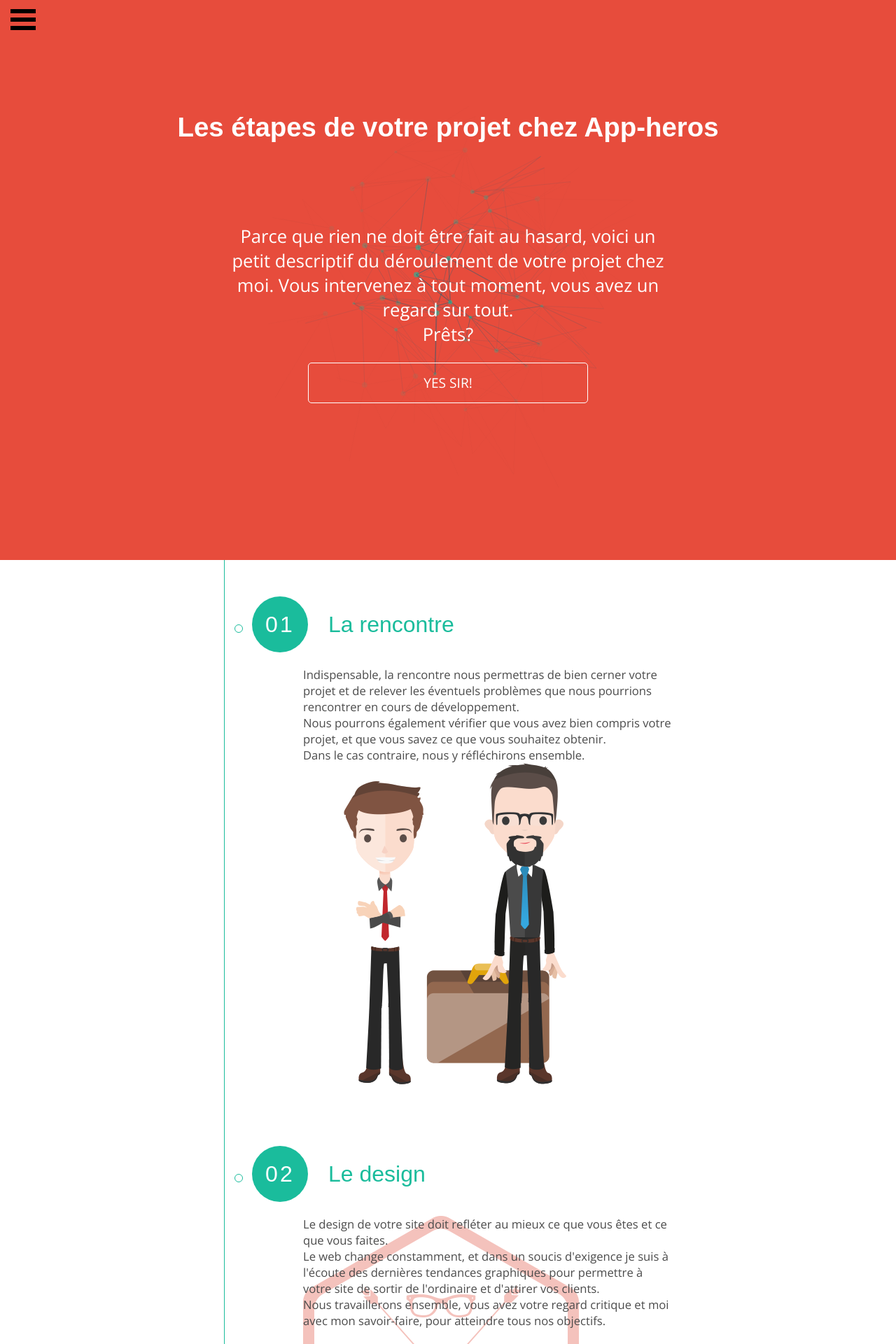
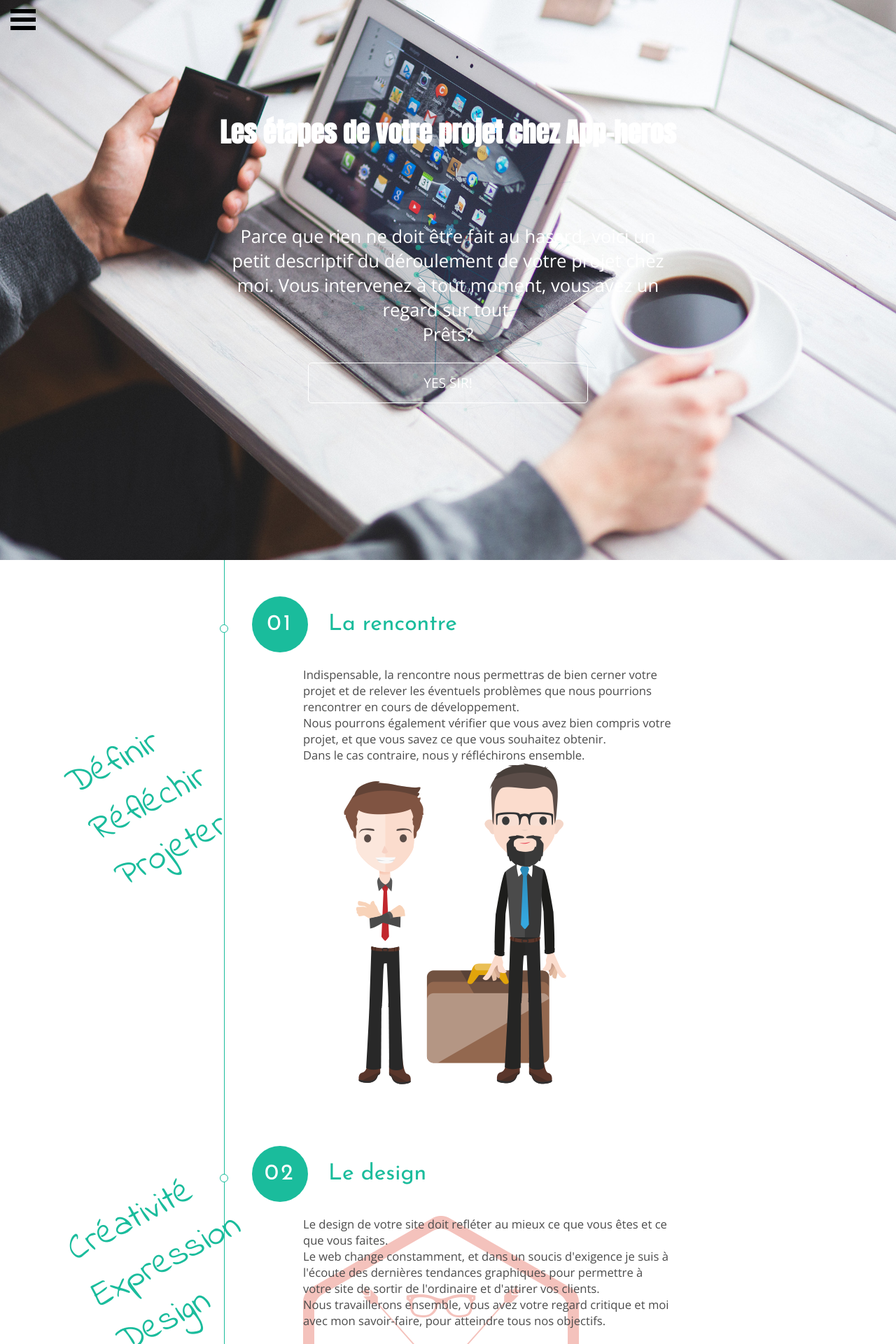
Before and after one commit to app-heros/site-web, a PHP site: page /etapes.html in a window 1280 px wide. Shown: the top 1920 px of the page at 70% size. Run offline with PHP 8.4, Linux system fonts and the light colour scheme; some libraries are stand-ins or nearby versions.

Commit message:
Change background etapes + services Change carte paralax

```diff
--- a/css/apphero.css
+++ b/css/apphero.css
@@ -1309,10 +1309,13 @@ body.etapes{
 }
 
 #large-header{
-    background:#e74c3c;
-    width:100%;
-}
-#large-header  h1{
+    width:100%;
+    background-image: url(../img/app-heros-back-services.jpg);
+    background-position:50% 50%;
+    position:relative;
+    background-size: cover;
+}
+#large-header h1{
     font-size: 4em;
     color: #fff;
     position: absolute;
@@ -1349,9 +1352,6 @@ body.etapes{
     color: #e74c3c;
     border: 1px solid #e74c3c;
 }
-
-
-
 .etapes p {
     font-size:1.3em;
     color:#4b4b4b;
@@ -1359,7 +1359,7 @@ body.etapes{
 .etapes h2 {
     position:relative;
     line-height:80px;
-    font-family : Dosis;font-size:3em;
+    font-size:3em;
     color:#1abc9c;
     text-align:left;
     margin-bottom:5%;
@@ -1381,7 +1381,7 @@ body.etapes{
     content: "";
     display: block;
     position: absolute;
-    left: -25px;
+    left: -46px;
     top: 40px;
     width: 10px;
     height: 10px;
@@ -1389,7 +1389,15 @@ body.etapes{
     background: none repeat scroll 0% 0% #FFF;
     border-radius: 50%;
 }
-
+.etapes .indicleft {
+    position: absolute;
+    left: -35%;
+    top: 30%;
+    font-size:4em;
+    color:#1abc9c;
+    font-family: 'Indie Flower';
+   transform : rotateZ(-28deg);
+  }
 .etapes #ctnlesetapes{
     position:relative;
     width:50%;
@@ -1567,7 +1575,10 @@ body.services{
 }
 
 .services #large-header{
-    background:#1abc9c;
+    background-image: url(../img/app-heros-back-etapes.jpg);
+    background-position:50% 50%;
+    position:relative;
+    background-size: cover;
     width:100%;
 }
 .services #large-header  h1{
--- a/etapes.html
+++ b/etapes.html
@@ -7,6 +7,8 @@
 
 		<link href='http://fonts.googleapis.com/css?family=Dosis:300,400,600,700' rel='stylesheet' type='text/css'>
 		<link href='http://fonts.googleapis.com/css?family=Open+Sans:300italic,400italic,600italic,700italic,300,700,400,600' rel='stylesheet' type='text/css'>
+		<link href='http://fonts.googleapis.com/css?family=Lato:300,400,700,300italic,400italic,700italic|Josefin+Sans:300,400,700,300italic,400italic,700italic|Anton' rel='stylesheet' type='text/css'>
+                <link href='http://fonts.googleapis.com/css?family=Indie+Flower' rel='stylesheet' type='text/css'>
 
 		<link rel="stylesheet" type="text/css" href="css/apphero.css">
 
@@ -35,6 +37,7 @@
 
         <div id='ctnlesetapes'>
             <div id='etapes1' class='lesetapes' data-sr="enter bottom and move 50px over 1s">
+             <p class='indicleft'>Définir<br/>Réfléchir<br/>Projeter</p>
             <h2><span class='chiffre'>01</span> La rencontre</h2>
                 <div class='ctntext'>
                 <p>Indispensable, la rencontre nous permettras de bien cerner votre projet
@@ -52,6 +55,7 @@
             </div>
 
             <div id='etapes2' class='lesetapes' data-sr="enter bottom and move 50px over 1s">
+            <p class='indicleft'>Créativité<br/>Expression<br/>Design</p>
             <h2><span class='chiffre'>02</span>Le design</h2>
 
                 <div id='ctnimggraphique'>
@@ -64,16 +68,17 @@
                     pour permettre à votre site de sortir de l'ordinaire et d'attirer vos clients.<br>
                     Nous travaillerons ensemble, vous avez votre regard critique et moi avec mon savoir-faire,
                     pour atteindre tous nos objectifs.</p>
-				</p>
+
                 </div>
                 <div class='clear'></div>
             </div>
 
             <div id='etapes3' class='lesetapes' data-sr="enter bottom and move 50px over 1s">
+                 <p class='indicleft'>Sécurisé<br/>Facilité d'accès<br/>Projeter</p>
                 <h2><span class='chiffre'>03</span>Intégration / développement</h2>
 
                 <div class="slideshow" id="slideshow">
-					<ol class="slides">
+                    <div class="slides">
                         <div id="tech" class="tiltview">
                             <img id='repere' src='img/app-heros-etape-dev-form-connexion.jpg' />
                         </div>
@@ -86,8 +91,7 @@
                         <div id="visible" class="tiltview">
                             <img src='img/app-heros-etape-dev-partie-visible.jpg' />
                         </div>
-				</ol>
-
+                     </div>
                 </div>
 
                 <div id='explainDev'>
@@ -104,7 +108,7 @@
 
             </div>
             <div id='etapes4' class='lesetapes'>
-				<h2><span class='chiffre'>04</span>Référencement/Mise en ligne</span></h2>
+                <h2><span class='chiffre'>04</span>Référencement/Mise en ligne</h2>
                 <div class='ctntext'>
                     <p>Dès que nous serons satisfaits par l'aspect final et le fonctionnement global de votre site,
                     je procéderais à sa mise en ligne, ainsi qu'à son référencement naturel sur les moteurs de recherches.</p>
@@ -135,10 +139,8 @@
 
         </div>
 
-
 	</div>
 	<div class="overlay overlay-hugeinc">
-
             <nav>
                 <ul>
                     <li><a href="index.html">Acceuil</a></li>
--- a/index.html
+++ b/index.html
@@ -6,12 +6,10 @@
 
 		<link href='http://fonts.googleapis.com/css?family=Dosis:300,400,500,600,700' rel='stylesheet' type='text/css'>
 		<link href='http://fonts.googleapis.com/css?family=Open+Sans:300italic,400italic,600italic,700italic,300,700,400,600' rel='stylesheet' type='text/css'>
-		<link rel="stylesheet" href="http://i.icomoon.io/public/temp/ee80f57a1d/UntitledProject/style.css">
 		<link href='http://fonts.googleapis.com/css?family=Lato:300,400,700,300italic,400italic,700italic|Josefin+Sans:300,400,700,300italic,400italic,700italic|Anton' rel='stylesheet' type='text/css'>
 		<link href='http://fonts.googleapis.com/css?family=Indie+Flower' rel='stylesheet' type='text/css'>
 
 		<link rel="stylesheet" type="text/css" href="css/apphero.css">
-
     </head>
     <body class='home'>
 
@@ -540,6 +538,7 @@
         <script type="text/javascript" src="js/jquery-paralax.js"></script>
         <script type="text/javascript" src="js/smothScroll.js"></script>
         <script type="text/javascript" src="js/velocity.js"></script>
+
         <script>
 
             function redimOne(){
```
Also changed, not shown: services.html (+12 -14 lines), img/app-heros-back-etapes.jpg (added), img/app-heros-back-services.jpg (added). Lines whose indentation alone changed are shown as unchanged.
